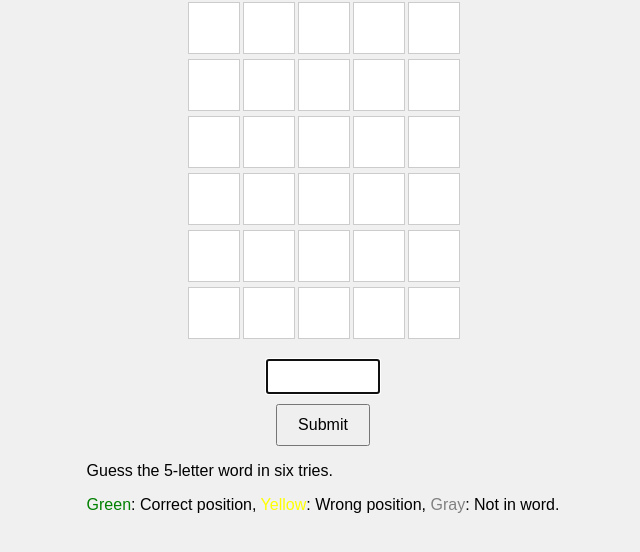
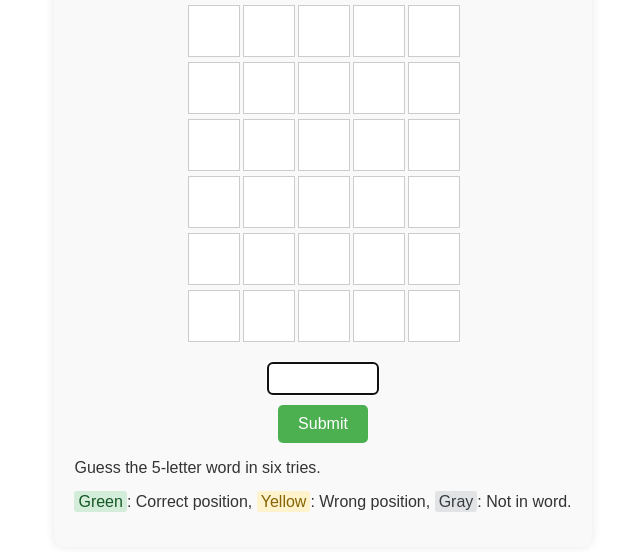
Before and after one commit to as-sebesta/AbbysGame, a plain HTML site: page index.html in a window 1280 px wide. Shown: the part 174-726 px from the top of the page, without its empty margins (317-957 px from the left). Drawn offline with Linux system fonts and the light colour scheme.

Commit message:
updated style

```diff
--- a/index.html
+++ b/index.html
@@ -14,7 +14,7 @@
         <button id="submit-guess">Submit</button>
         <div id="instructions">
             <p>Guess the 5-letter word in six tries.</p>
-            <p><span style="color:green;">Green</span>: Correct position, <span style="color:yellow;">Yellow</span>: Wrong position, <span style="color:gray;">Gray</span>: Not in word.</p>
+            <p><span class="green">Green</span>: Correct position, <span class="yellow">Yellow</span>: Wrong position, <span class="gray">Gray</span>: Not in word.</p>
         </div>
     </div>
     <script src="script.js"></script>
--- a/styles.css
+++ b/styles.css
@@ -5,13 +5,18 @@ body {
     align-items: center;
     height: 100vh;
     margin: 0;
-    background-color: #f0f0f0;
+    background-color: #ffffff;
+    color: #333333;
 }
 
 #game-container {
     display: flex;
     flex-direction: column;
     align-items: center;
+    background-color: #f9f9f9;
+    padding: 20px;
+    border-radius: 10px;
+    box-shadow: 0 0 10px rgba(0, 0, 0, 0.1);
 }
 
 #board {
@@ -29,7 +34,8 @@ body {
     justify-content: center;
     align-items: center;
     font-size: 24px;
-    background-color: white;
+    background-color: #ffffff;
+    color: #333333;
 }
 
 #guess-input {
@@ -37,6 +43,8 @@ body {
     padding: 5px;
     font-size: 18px;
     text-align: center;
+    border: 1px solid #ccc;
+    border-radius: 5px;
 }
 
 button {
@@ -44,6 +52,14 @@ button {
     padding: 10px 20px;
     font-size: 16px;
     cursor: pointer;
+    background-color: #4CAF50;
+    color: white;
+    border: none;
+    border-radius: 5px;
+}
+
+button:hover {
+    background-color: #45a049;
 }
 
 @media (max-width: 600px) {
@@ -66,3 +82,23 @@ button {
         font-size: 14px;
     }
 }
+
+#instructions span {
+    padding: 2px 4px;
+    border-radius: 3px;
+}
+
+#instructions .green {
+    background-color: #d4edda; /* Light green background */
+    color: #155724; /* Dark green text */
+}
+
+#instructions .yellow {
+    background-color: #fff3cd; /* Light yellow background */
+    color: #856404; /* Dark yellow text */
+}
+
+#instructions .gray {
+    background-color: #e2e3e5; /* Light gray background */
+    color: #383d41; /* Dark gray text */
+}
```
